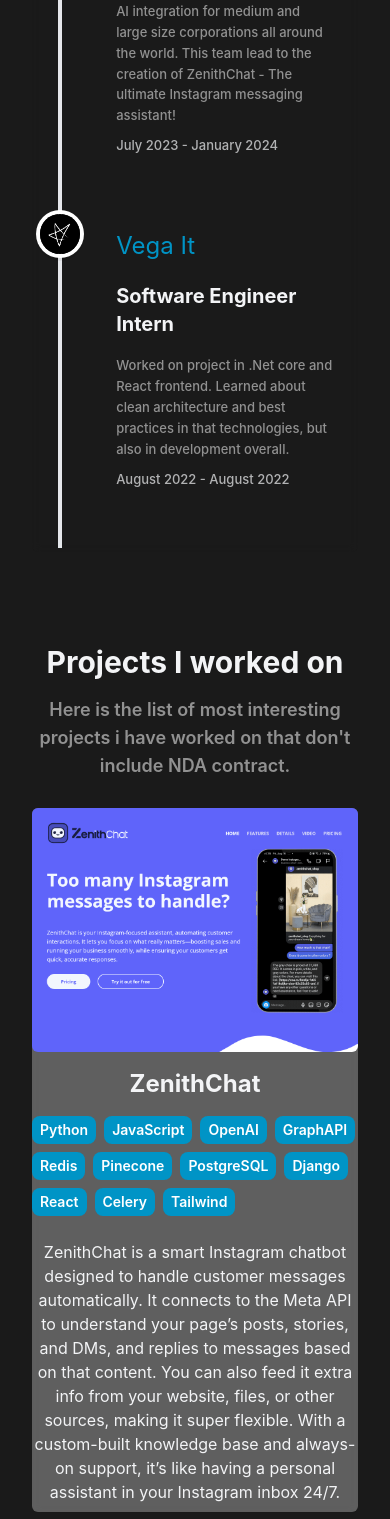
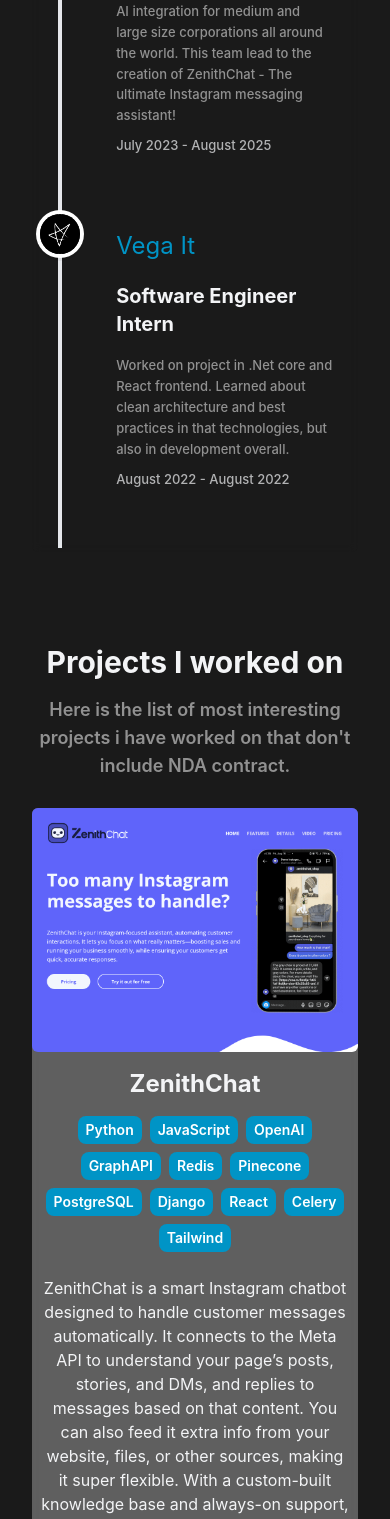
Before and after one commit to PetarK37/portfolio, a React (Vite) app: page / in a window 390 px wide. Shown: the part 4588-6107 px from the top of the page. Built offline with nearby package versions, Linux system fonts and the light colour scheme.

Commit message:
fix: minor mobile ui paddings

```diff
--- a/src/components/layout/ExperienceSectionc.tsx
+++ b/src/components/layout/ExperienceSectionc.tsx
@@ -48,7 +48,7 @@
                         </VerticalTimelineElement>
                         <VerticalTimelineElement
                             className="vertical-timeline-element--work  lg:text-text"
-                            date="July 2023 - January 2024"
+                            date="July 2023 - August 2025"
                             contentStyle={{ background: 'hsl(0, 0%, 0%, 0)', boxShadow: 'none' }}
                             contentArrowStyle={{ display: 'none' }}
                             iconStyle={{ overflow: 'hidden', borderColor: 'var(--color-text)', backgroundColor: '#fff' }}
--- a/src/components/layout/ProjectsSection.tsx
+++ b/src/components/layout/ProjectsSection.tsx
@@ -99,14 +99,14 @@
                             <h2 className="font-bold text-2xl xs:p-2">
                                 {proj.title}
                             </h2>
-                            <div className="flex gap-2 flex-wrap mb-auto xs:p-2">
+                            <div className="flex gap-2 justify-center flex-wrap mb-auto xs:p-2 px-2">
                                 {proj.technologies.map((t) => (
                                     <span className="font-semibold px-2 py-1 bg-primary rounded-lg text-sm text-white">
                                         {t}
                                     </span>
                                 ))}
                             </div>
-                            <p className="text-md font-normal py-2 xs:p-2">
+                            <p className="text-md font-normal py-2 xs:p-2 px-2">
                                 {proj.description}
                             </p>
                         </a>
```
